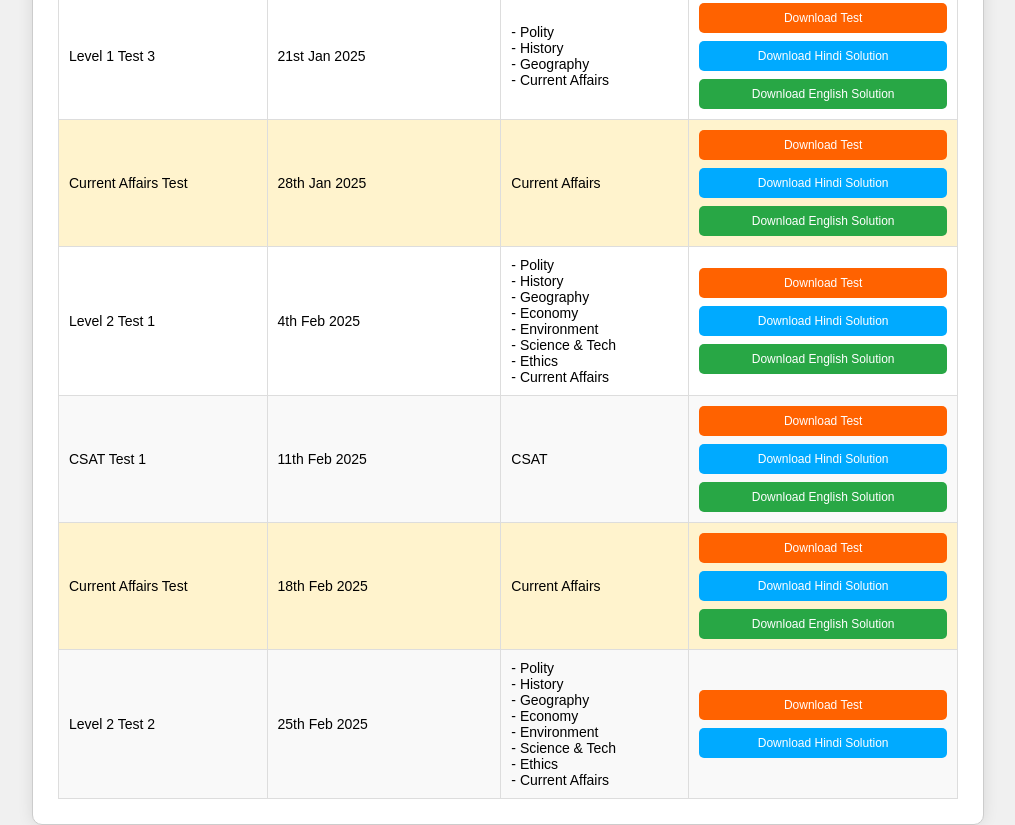
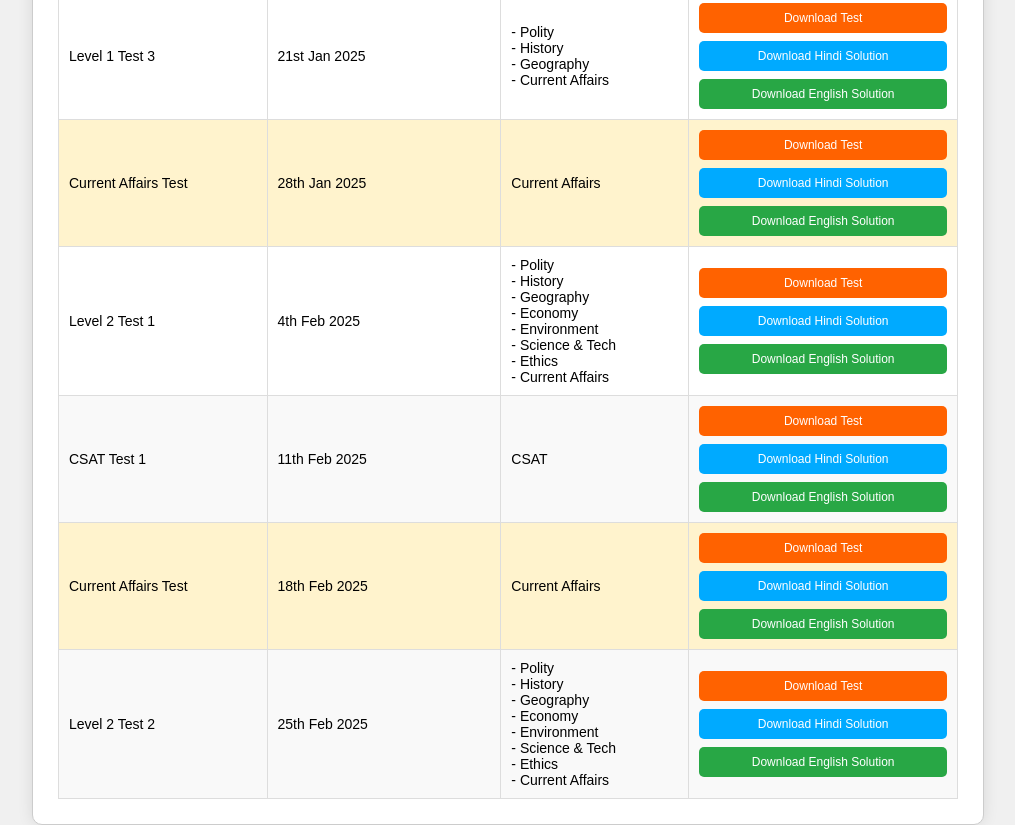
Before and after one commit to kumarduniya/study, a plain HTML site: page Upsc.html in a window 1280 px wide. Shown: the part 1740-2565 px from the top of the page, without its empty margins (132-1147 px from the left). Drawn offline with Linux system fonts and the light colour scheme.

Commit message:
Update Upsc.html

```diff
--- a/Upsc.html
+++ b/Upsc.html
@@ -443,6 +443,7 @@
                             <div class="download-buttons">
                                 <button class="download-btn test" onclick="alert('Downloading Test...')">Download Test</button>
                                 <button class="download-btn hindi" onclick="alert('Downloading Hindi Solution...')">Download Hindi Solution</button>
+                                <button class="download-btn english" onclick="alert('Downloading English Solution...')">Download English Solution</button>
                             </div>
                         </td>
                     </tr>
```
